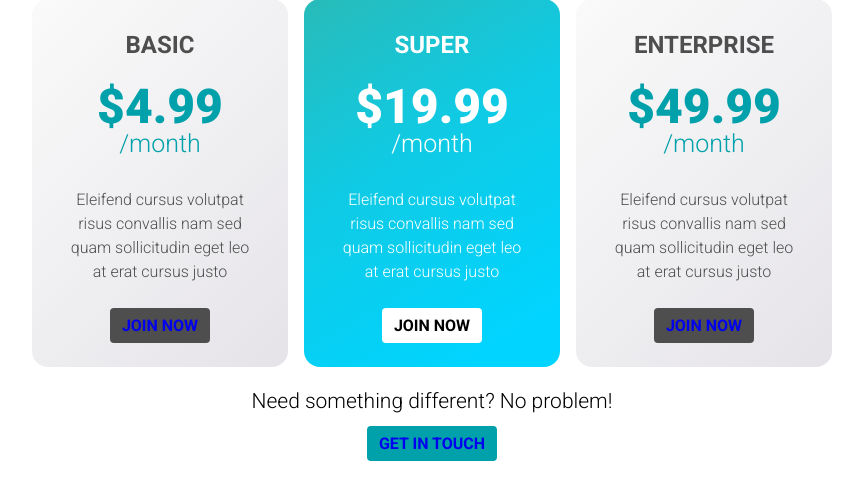
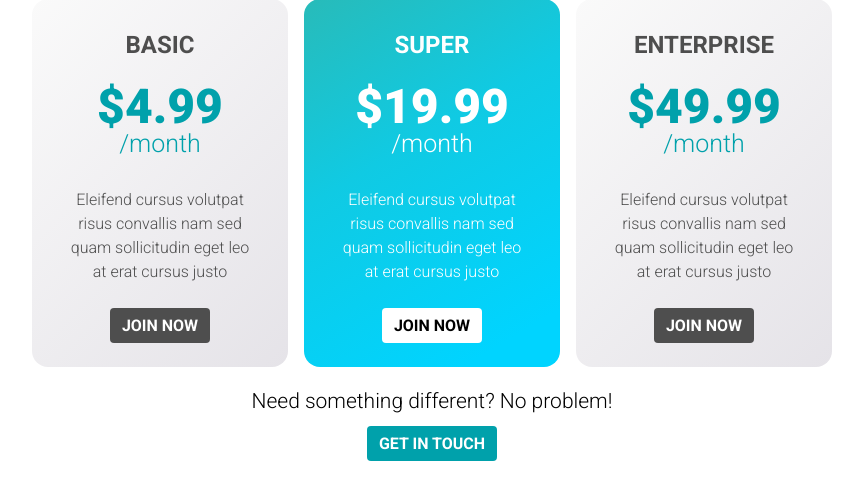
Before and after one commit to Eldor48/Eldor48.github.io, a PHP site: the page made by CSS Demystified. Start writing CSS with confidence/01 - start here/index.html in a window 1280 px wide. Shown: the part 240-740 px from the top of the page, without its empty margins (208-1071 px from the left). Run offline with PHP 8.4, Linux system fonts and the light colour scheme.

Commit message:
fixing colors

```diff
--- a/CSS Demystified. Start writing CSS with confidence/01 - start here/styles.css
+++ b/CSS Demystified. Start writing CSS with confidence/01 - start here/styles.css
@@ -96,7 +96,9 @@ div.pricing-text {
 .plan {
   width: 15vw;
 }
-
+a:link {
+ color: white;
+}
 a:visited {
   color: white;
 }
```
